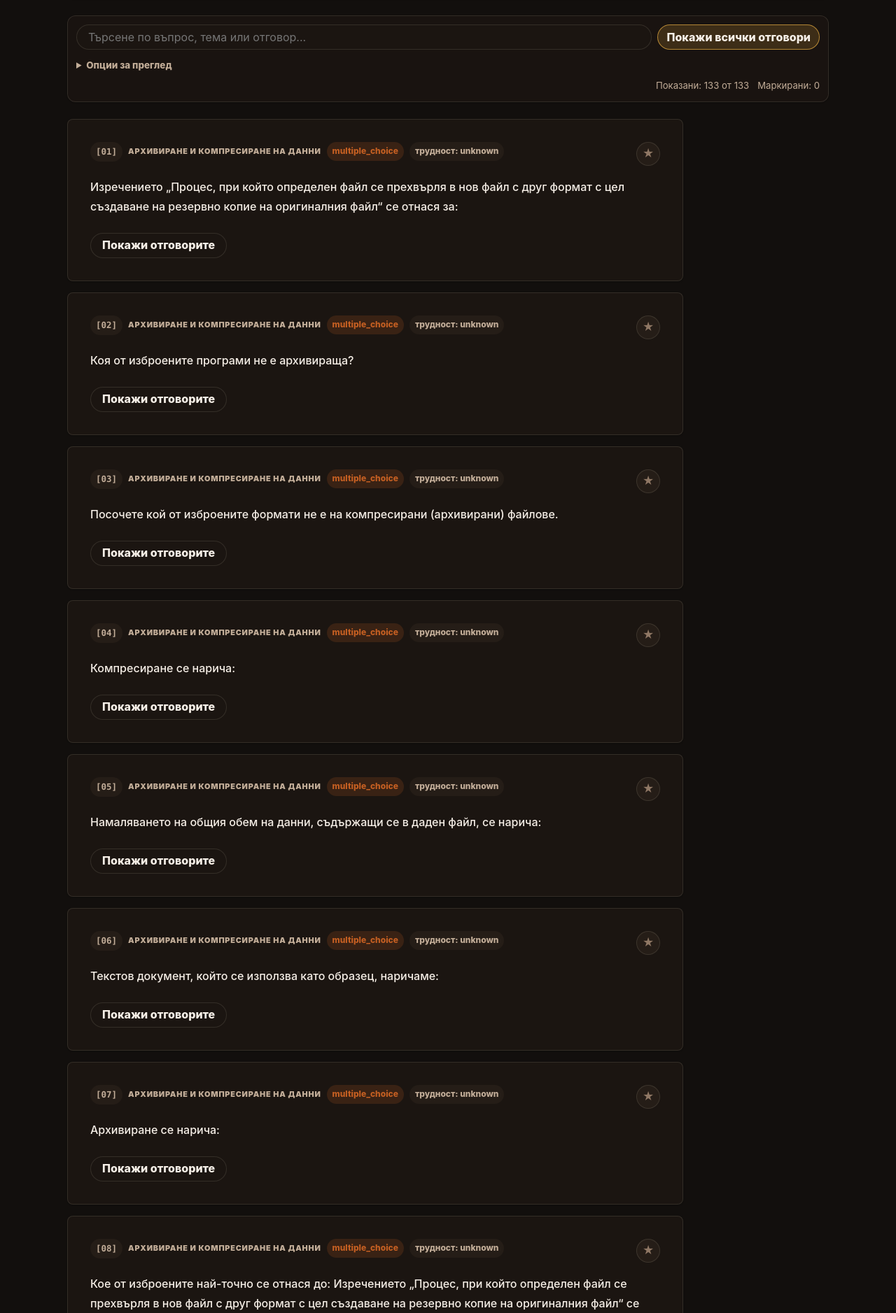
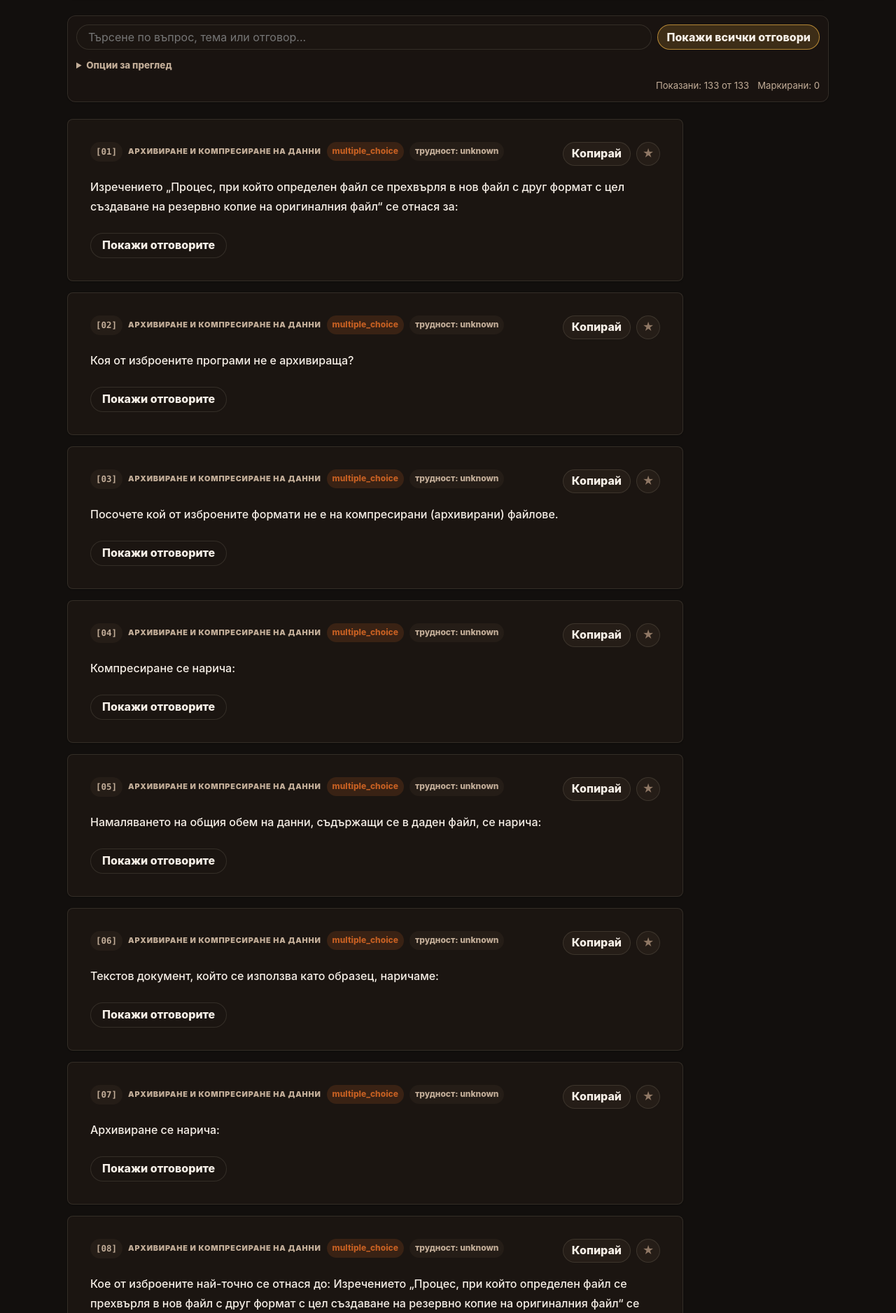
Before and after one commit to GabrielPilichev/dzi-generator, a Flask app: page /section/grade8-review in a window 1280 px wide. Shown: the part 495-2372 px from the top of the page at 70% size. Run offline with Flask 3, Linux system fonts and the light colour scheme; data comes from the database, SQL or seed files in the repository.

Commit message:
Add review copy buttons

```diff
--- a/web/static/css/ui-pass9.css
+++ b/web/static/css/ui-pass9.css
@@ -739,6 +739,12 @@ button.secondary {
   gap: var(--space-2);
   flex-wrap: wrap;
 }
+.question-actions {
+  display: inline-flex;
+  align-items: center;
+  gap: var(--space-2);
+  flex-shrink: 0;
+}
 .question-number {
   padding: var(--space-1) var(--space-2);
   border-radius: var(--radius-pill);
@@ -763,14 +769,29 @@ button.secondary {
 .diff-hard { background: var(--color-danger-soft); color: var(--color-danger); }
 .diff-unknown { background: var(--color-bg-subtle); color: var(--color-text-muted); }
 
+.bookmark-button,
+.copy-question-button {
+  min-height: 34px;
+  border-radius: var(--radius-pill);
+  border: 1px solid var(--color-border);
+  background: var(--color-bg-subtle);
+  color: var(--color-text-subtle);
+  font: inherit;
+  font-weight: 850;
+  cursor: pointer;
+}
 .bookmark-button {
   min-width: 34px;
-  min-height: 34px;
   padding: 0;
-  border-radius: var(--radius-pill);
-  border: 1px solid var(--color-border);
-  background: var(--color-bg-subtle);
-  color: var(--color-text-subtle);
+}
+.copy-question-button {
+  min-width: 86px;
+  padding: 0 var(--space-3);
+  color: var(--color-text);
+}
+.copy-question-button:hover,
+.bookmark-button:hover {
+  border-color: var(--color-border-strong);
 }
 .bookmark-button.active {
   background: var(--color-warning-soft);
@@ -1383,6 +1404,13 @@ footer {
   .panel {
     padding: var(--space-5);
   }
+  .question-header {
+    flex-direction: column;
+  }
+  .question-actions {
+    width: 100%;
+    justify-content: space-between;
+  }
   .grade-grid,
   .cards,
   .questions-list {
--- a/web/static/js/section-tools.js
+++ b/web/static/js/section-tools.js
@@ -148,7 +148,61 @@
     applyFilters();
   }
 
+  function cleanText(value) {
+    return (value || "").replace(/\s+/g, " ").trim();
+  }
+
+  function buildQuestionCopyText(question) {
+    const lines = [];
+    const prompt = cleanText((question.querySelector("[data-copy-prompt]") || {}).textContent);
+    if (prompt) {
+      lines.push("Въпрос:");
+      lines.push(prompt);
+    }
+
+    if (question.dataset.questionType === "multiple_choice") {
+      const options = Array.from(question.querySelectorAll(".option-row")).map((row) => {
+        const letter = cleanText((row.querySelector(".option-letter") || {}).textContent);
+        const text = cleanText((row.querySelector(".option-text") || {}).textContent);
+        if (!letter && !text) return "";
+        return `${letter}) ${text}`.trim();
+      }).filter(Boolean);
+
+      if (options.length) {
+        lines.push("");
+        lines.push("Варианти:");
+        lines.push(...options);
+      }
+    }
+
+    return lines.join("\n");
+  }
+
+  function setCopyButtonState(button, text) {
+    button.textContent = text;
+    window.setTimeout(() => {
+      button.textContent = "Копирай";
+    }, 1600);
+  }
+
+  function copyQuestion(question, button) {
+    const text = buildQuestionCopyText(question);
+    if (!text || !navigator.clipboard || !navigator.clipboard.writeText) {
+      setCopyButtonState(button, "Неуспешно");
+      return;
+    }
+
+    navigator.clipboard.writeText(text)
+      .then(() => setCopyButtonState(button, "Копирано"))
+      .catch(() => setCopyButtonState(button, "Неуспешно"));
+  }
+
   originalQuestions.forEach((q) => {
+    const copyButton = q.querySelector(".copy-question-button");
+    if (copyButton) {
+      copyButton.addEventListener("click", () => copyQuestion(q, copyButton));
+    }
+
     const button = q.querySelector(".bookmark-button");
     if (button) {
       button.addEventListener("click", () => {
--- a/web/templates/section.html
+++ b/web/templates/section.html
@@ -115,10 +115,17 @@
                         <span class="badge diff-{{ difficulty }}">трудност: {{ difficulty }}</span>
                     </div>
 
-                    <button class="bookmark-button" type="button" aria-label="Маркирай въпроса">★</button>
+                    <div class="question-actions">
+                        <button
+                            class="copy-question-button"
+                            type="button"
+                            aria-label="Копирай въпроса"
+                        >Копирай</button>
+                        <button class="bookmark-button" type="button" aria-label="Маркирай въпроса">★</button>
+                    </div>
                 </div>
 
-                <div class="prompt">{{ q.prompt }}</div>
+                <div class="prompt" data-copy-prompt>{{ q.prompt }}</div>
 
                 {% if q.options %}
                     <details class="answer-details">
```
Also changed, not shown: tests/test_section_review_answers.py (+49 -0 lines).
